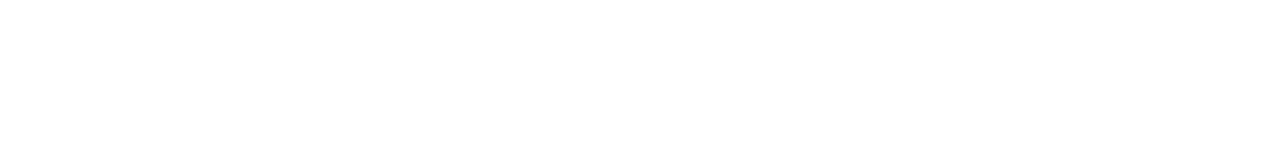
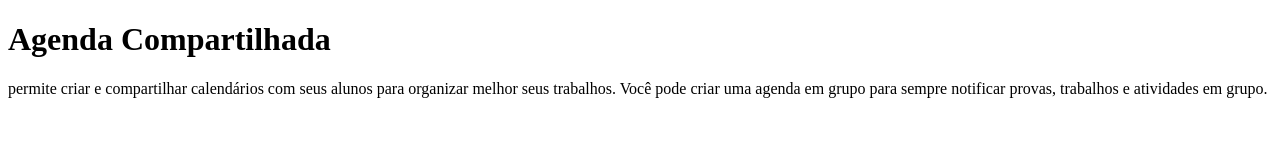
Before and after one commit to VictorGuerrah/Projeto-ADM, a plain HTML site: page index.html in a window 1280 px wide. Drawn offline with Linux system fonts and the light colour scheme.

Commit message:
Primeiros ajustes

```diff
--- a/index.html
+++ b/index.html
@@ -2,9 +2,10 @@
 <html lang="pt" dir="ltr">
   <head>
     <meta charset="utf-8">
-    <title></title>
+    <title>Projeto</title>
   </head>
   <body>
-
+<h1> Agenda Compartilhada</h1>
+<p>permite criar e compartilhar calendários com seus alunos para organizar melhor seus trabalhos. Você pode criar uma agenda em grupo para sempre notificar provas, trabalhos e atividades em grupo.
   </body>
 </html>
```
